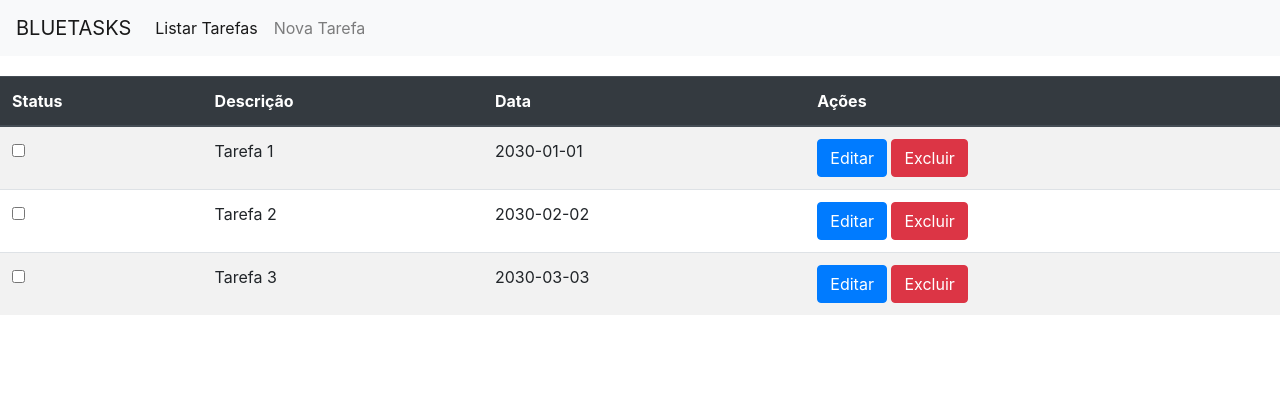
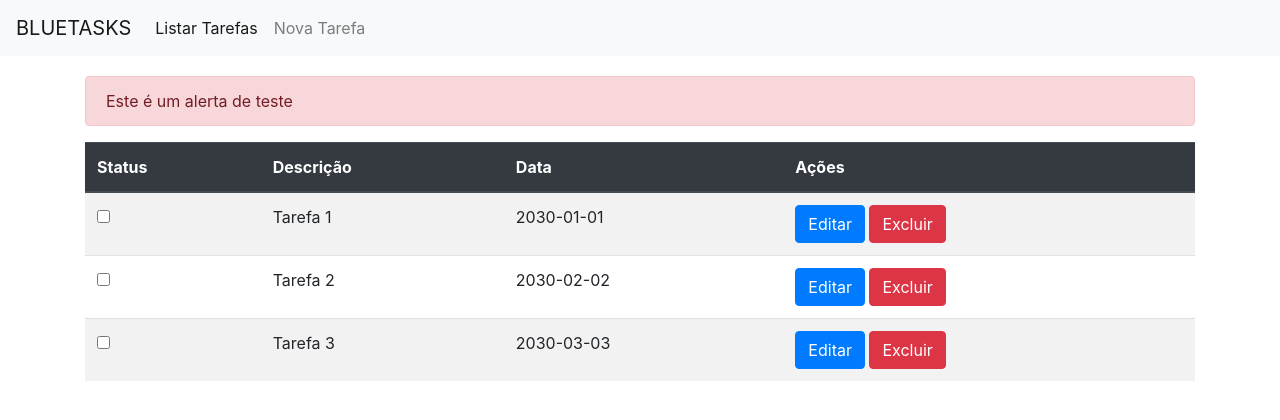
Before and after one commit to LuizEduardoBilotta/BlueTasks, a React (Create React App) app: page / in a window 1280 px wide. Shown: the top 420 px of the page. Built offline with nearby package versions, Linux system fonts and the light colour scheme.

Commit message:
AULA 21.1 - Criando o componente Alert

```diff
--- /dev/null
+++ b/src/components/Alert.js
@@ -0,0 +1,8 @@
+import React from 'react'
+
+const Alert = (props) =>
+    <div className="alert alert-danger" role="alert">
+        {props.message}
+    </div>
+
+export default Alert;
--- a/src/components/TaskListTable.js
+++ b/src/components/TaskListTable.js
@@ -3,6 +3,7 @@
 import TaskService from '../api/TaskService';
 import "react-toastify/dist/ReactToastify.css";
 import { Redirect } from 'react-router-dom';
+import Alert from './Alert';
 
 class TaskListTable extends Component {
     constructor(props) {
@@ -25,7 +26,8 @@
         }
 
         return (
-            <div>
+            <div className="container">
+                <Alert message="Este é um alerta de teste " />
                 <table className="table table-striped">
                     <TableHeader />
 
```
